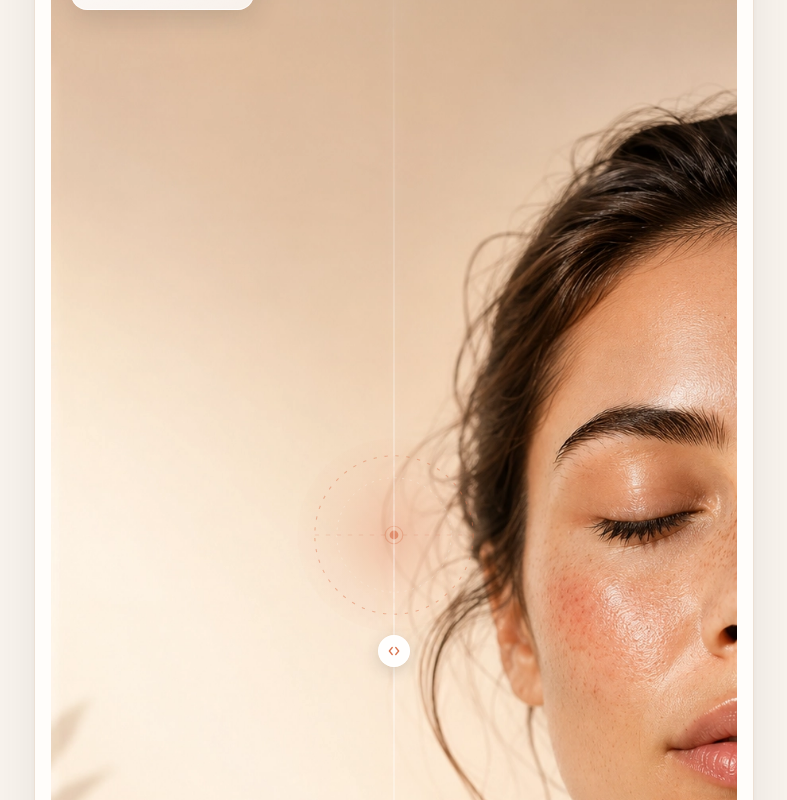
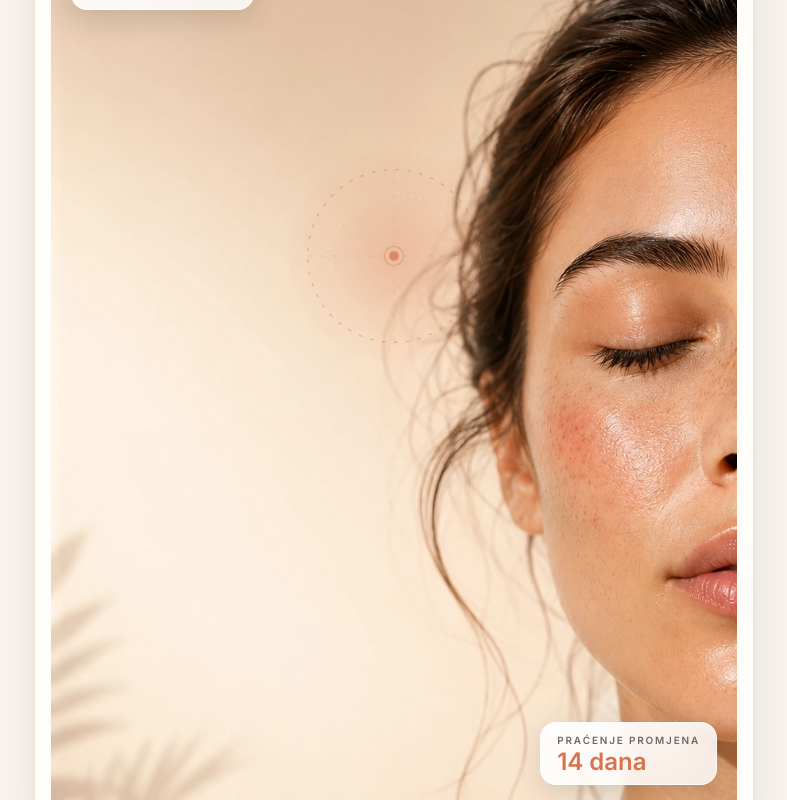
Before and after one commit to dplasc/skinintel, a Next.js app: page / in a window 1280 px wide. Shown: the part 620-1420 px from the top of the page, without its empty margins (246-1033 px from the left). Built offline with nearby package versions, Linux system fonts and the light colour scheme.

Commit message:
Reframe landing hero scan visual

```diff
--- a/app/page.tsx
+++ b/app/page.tsx
@@ -78,11 +78,11 @@ export default function HomePage() {
             </div>
 
             <div className="mt-8 overflow-hidden rounded-[28px] px-3 pb-3 sm:mt-10 sm:px-4 sm:pb-4">
-              <div className="relative max-h-[460px] overflow-hidden rounded-[24px] sm:max-h-none">
+              <div className="relative aspect-[4/5] overflow-hidden rounded-[24px] sm:aspect-[3/4]">
                 <img
                   src="/assets/images/SkinIntel Hero Background V1.webp"
                   alt="SkinIntel AI analiza kože"
-                  className="h-full w-full rounded-[24px] object-cover"
+                  className="absolute inset-0 h-full w-full object-cover object-[center_32%]"
                 />
 
                 {/* AI scan glow + dotted overlay */}
@@ -90,7 +90,7 @@ export default function HomePage() {
                   viewBox="0 0 200 200"
                   fill="none"
                   aria-hidden="true"
-                  className="pointer-events-none absolute left-1/2 top-[42%] h-[46%] max-h-[180px] w-[46%] max-w-[180px] -translate-x-1/2 -translate-y-1/2 sm:max-h-[220px] sm:max-w-[220px]"
+                  className="pointer-events-none absolute left-1/2 top-[38%] h-[50%] max-h-[200px] w-[50%] max-w-[200px] -translate-x-1/2 -translate-y-1/2 sm:top-[36%] sm:max-h-[240px] sm:max-w-[240px]"
                 >
                   <defs>
                     <radialGradient
@@ -148,33 +148,6 @@ export default function HomePage() {
                   <circle cx="100" cy="100" r="4" fill="#D9734E" fillOpacity="0.7" />
                   <circle cx="100" cy="100" r="8" stroke="#D9734E" strokeOpacity="0.35" strokeWidth="1" />
                 </svg>
-
-                {/* Before / after divider */}
-                <div
-                  aria-hidden="true"
-                  className="pointer-events-none absolute inset-y-3 left-1/2 w-px -translate-x-1/2 bg-gradient-to-b from-transparent via-white/80 to-transparent shadow-[0_0_12px_rgba(255,255,255,0.45)] sm:inset-y-4"
-                />
-
-                {/* Divider handle */}
-                <div
-                  aria-hidden="true"
-                  className="pointer-events-none absolute left-1/2 top-1/2 z-10 flex h-7 w-7 -translate-x-1/2 -translate-y-1/2 items-center justify-center rounded-full border border-white/90 bg-white/95 shadow-[0_4px_16px_rgba(43,42,40,0.18)] backdrop-blur-sm sm:h-8 sm:w-8 dark:border-white/20 dark:bg-neutral-900/90"
-                >
-                  <svg
-                    width="14"
-                    height="14"
-                    viewBox="0 0 24 24"
-                    fill="none"
-                    stroke="#D9734E"
-                    strokeWidth="2.25"
-                    strokeLinecap="round"
-                    strokeLinejoin="round"
-                    aria-hidden="true"
-                  >
-                    <polyline points="9 6 4 12 9 18" />
-                    <polyline points="15 6 20 12 15 18" />
-                  </svg>
-                </div>
 
                 <div className="absolute left-3 top-3 rounded-2xl border border-white/70 bg-gradient-to-br from-white/95 to-white/80 px-3 py-2 shadow-[0_8px_28px_rgba(43,42,40,0.16)] backdrop-blur-md sm:left-5 sm:top-5 sm:px-4 sm:py-2.5 dark:border-white/10 dark:from-neutral-900/90 dark:to-neutral-900/75">
                   <span className="block text-[8px] font-semibold uppercase tracking-[0.18em] text-[#6E6A63] sm:text-[10px] dark:text-neutral-400">
```
